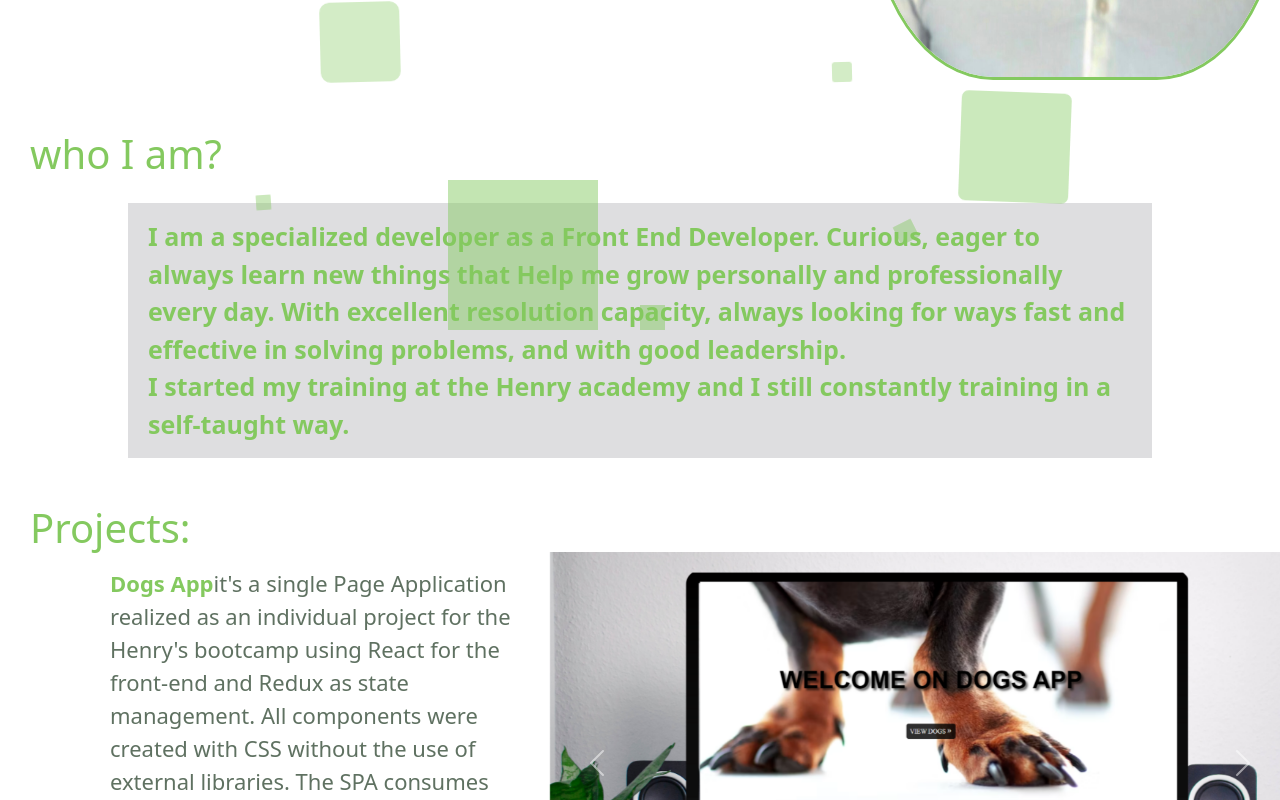
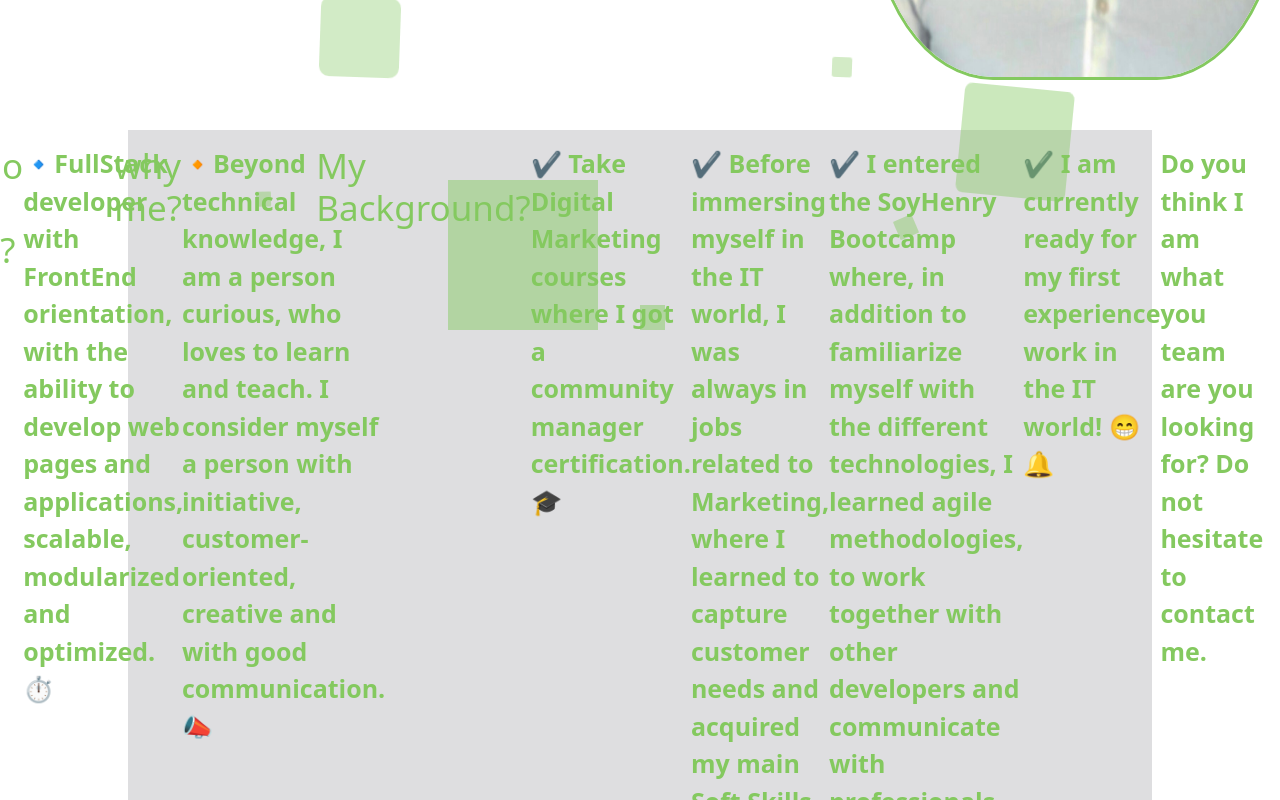
Before and after one commit to gaspar1407/PORTFOLIO, a React (Create React App) app: page /HomeEn in a window 1280 px wide. Shown: the part 620-1420 px from the top of the page. Built offline with nearby package versions, Linux system fonts and the light colour scheme.

Commit message:
modifique el about

```diff
--- a/src/components/Home.jsx
+++ b/src/components/Home.jsx
@@ -109,20 +109,62 @@ export default function Home() {
         <div>
           <div /*  id="section1" */>
             <div>
-              <h3 className="quiensoy" style={{ marginBottom: "25px" }}>
+              {/*  <h3 className="quiensoy" style={{ marginBottom: "25px" }}>
                 Quién soy?
-              </h3>
+              </h3> */}
               <div className="contenedorinfo">
                 <p className="texto">
-                  Soy desarrollador especializado como Front End Developer.
-                  Curioso, con ganas de aprender siempre cosas nuevas que me
-                  ayuden a crecer personal y profesionalmente cada día. Con
-                  excelente capacidad resolutiva, siempre buscando maneras
-                  rápidas y eficaces de solucionar los problemas, y con buena
-                  capacidad de liderazgo.
+                  <h3 className="quiensoy" style={{ marginBottom: "25px" }}>
+                    Quién soy?
+                  </h3>
+                  <p>
+                    🔹Desarrollador FullStack con orientación FrontEnd, con la
+                    capacidad de desarrollar páginas y aplicaciones web,
+                    escalables, modularizadas y optimizadas. ⏱
+                  </p>
                   <br />
-                  Inicié mi capacitación en la academia Henry y me sigo
-                  capacitando constantemente de manera autodidacta.
+                  <h3 className="quiensoy" style={{ marginBottom: "25px" }}>
+                    Porque yo?
+                  </h3>
+                  <p>
+                    🔸Más allá de los conocimientos técnicos, soy una persona
+                    curiosa, que le encanta aprender y enseñar. Me considero una
+                    persona con iniciativa, orientado al cliente, creativo y con
+                    buena comunicación.📣
+                  </p>
+                  <br />
+                  <h3 className="quiensoy" style={{ marginBottom: "25px" }}>
+                    Mi Background?
+                  </h3>
+                  <p>
+                    ✔ Realice cursos de Marketing Digital donde obtuve una
+                    certificación de community manager. 🎓
+                  </p>
+                  <br />
+                  <p>
+                    ✔ Antes de sumergirme en el mundo IT siempre estuve en
+                    puestos laborales relacionados al Marketing, donde aprendí a
+                    captar necesidades del cliente y adquirí mis principales
+                    Softs Skills. 💼
+                  </p>
+                  <br />
+                  <p>
+                    ✔ Ingresé al Bootcamp soyHenry donde, además de
+                    familiarizarme con las distintas tecnologías, aprendí
+                    metodologías ágiles, a trabajar en conjunto con otros
+                    desarrolladores y comunicarme con profesionales que no sean
+                    del rubro IT. 👥
+                  </p>
+                  <br />
+                  <p>
+                    ✔ Actualmente me encuentro listo para mi primera experiencia
+                    laboral en el mundo IT!😁🔔
+                  </p>
+                  <br />
+                  <p>
+                    ¿Creés que soy lo que tu equipo está buscando? No dudes en
+                    contactarme.
+                  </p>
                 </p>
               </div>
             </div>
@@ -130,7 +172,7 @@ export default function Home() {
         </div>
         <div id="section2">
           <div>
-            <h3 className="quiensoy" style={{ marginTop: "30px" }}>
+            <h3 className="quiensooy" style={{ marginTop: "30px" }}>
               Proyectos:
             </h3>
 
@@ -239,7 +281,7 @@ export default function Home() {
           style={{ paddingTop: "180px", paddingBottom: "80px" }}
         >
           <div>
-            <h3 className="quiensoy">Tecnologías:</h3>
+            <h3 className="quiensooy">Tecnologías:</h3>
             <div className="contenedorTecnologias">
               <OverlayTrigger
                 key={"bottom"}
@@ -405,7 +447,7 @@ export default function Home() {
         </div>
         <div>
           <div>
-            <h3 className="quiensoy">Contáctame:</h3>
+            <h3 className="quiensooy">Contáctame:</h3>
             <div
               style={{
                 display: "flex",
--- a/src/components/HomeEn.jsx
+++ b/src/components/HomeEn.jsx
@@ -116,18 +116,61 @@ export default function HomeEn() {
         <div>
           <div /*  id="section1" */>
             <div>
-              <h3 className="quiensoy" style={{ marginBottom: "25px" }}>
+              {/*  <h3 className="quiensoy" style={{ marginBottom: "25px" }}>
                 who I am?
-              </h3>
+              </h3> */}
               <div className="contenedorinfo">
                 <p className="texto">
-                  I am a specialized developer as a Front End Developer.
-                  Curious, eager to always learn new things that Help me grow
-                  personally and professionally every day. With excellent
-                  resolution capacity, always looking for ways fast and
-                  effective in solving problems, and with good leadership.
-                  <br />I started my training at the Henry academy and I still
-                  constantly training in a self-taught way.
+                  <h3 className="quiensoy" style={{ marginBottom: "25px" }}>
+                    Who i am?
+                  </h3>
+                  <p>
+                    🔹FullStack developer with FrontEnd orientation, with the
+                    ability to develop web pages and applications, scalable,
+                    modularized and optimized.⏱
+                  </p>
+                  <br />
+                  <h3 className="quiensoy" style={{ marginBottom: "25px" }}>
+                    why me?
+                  </h3>
+                  <p>
+                    🔸Beyond technical knowledge, I am a person curious, who
+                    loves to learn and teach. I consider myself a person with
+                    initiative, customer-oriented, creative and with good
+                    communication.📣
+                  </p>
+                  <br />
+                  <h3 className="quiensoy" style={{ marginBottom: "25px" }}>
+                    My Background?
+                  </h3>
+                  <p>
+                    ✔ Take Digital Marketing courses where I got a community
+                    manager certification.🎓
+                  </p>
+                  <br />
+                  <p>
+                    ✔ Before immersing myself in the IT world, I was always in
+                    jobs related to Marketing, where I learned to capture
+                    customer needs and acquired my main Soft Skills.💼
+                  </p>
+                  <br />
+                  <p>
+                    ✔ I entered the SoyHenry Bootcamp where, in addition to
+                    familiarize myself with the different technologies, I
+                    learned agile methodologies, to work together with other
+                    developers and communicate with professionals who are not of
+                    the IT category.👥
+                  </p>
+                  <br />
+                  <p>
+                    ✔ I am currently ready for my first experience work in the
+                    IT world! 😁 🔔
+                  </p>
+                  <br />
+                  <p>
+                    Do you think I am what you team are you looking for? Do not
+                    hesitate to contact me.
+                  </p>
                 </p>
               </div>
             </div>
@@ -135,7 +178,7 @@ export default function HomeEn() {
         </div>
         <div id="section2">
           <div>
-            <h3 className="quiensoy" style={{ marginTop: "30px" }}>
+            <h3 className="quiensooy" style={{ marginTop: "30px" }}>
               Projects:
             </h3>
 
@@ -244,7 +287,7 @@ export default function HomeEn() {
           style={{ paddingTop: "180px", paddingBottom: "80px" }}
         >
           <div>
-            <h3 className="quiensoy">Technologies:</h3>
+            <h3 className="quiensooy">Technologies:</h3>
             <div className="contenedorTecnologias">
               <OverlayTrigger
                 key={"bottom"}
@@ -410,7 +453,7 @@ export default function HomeEn() {
         </div>
         <div>
           <div>
-            <h3 className="quiensoy">contact me:</h3>
+            <h3 className="quiensooy">contact me:</h3>
             <div
               style={{
                 display: "flex",
--- a/src/components/estilos/Home.css
+++ b/src/components/estilos/Home.css
@@ -112,12 +112,24 @@
     display: flex;
     justify-content: flex-start;
     text-align: left;
-    padding-left: 30px;
+    margin-left: -7%;
     color: #84c95f;
-    font-size: 40px;
+    font-size: 35px;
     margin-bottom: 0;
+}
 
+.quiensooy{
+    width: 100%;
+    display: flex;
+    justify-content: flex-start;
+    text-align: left;
+    padding-left: 40px;
+    color: #84c95f;
+    font-size: 35px;
+    margin-bottom: 40px;
 }
+
+
 .texto{
     color: #84c95f;
     font-size: 25px;
```
